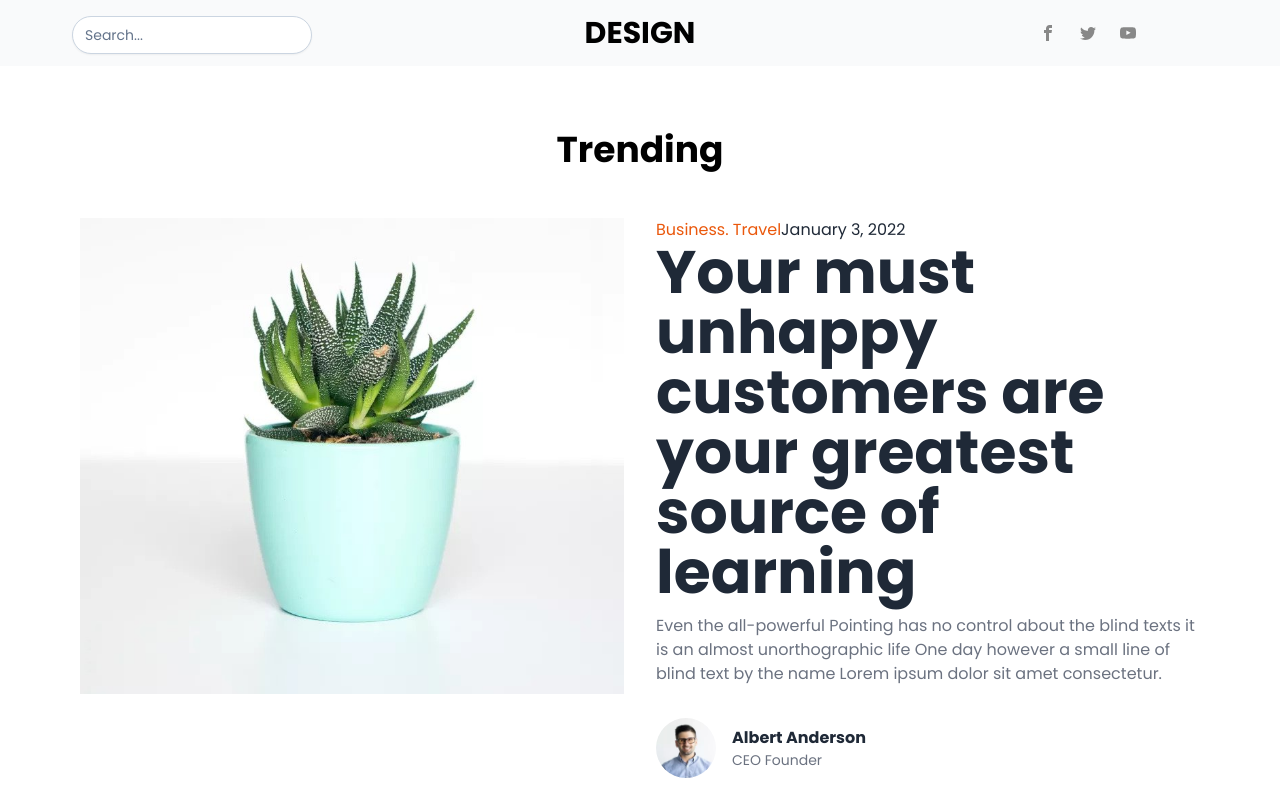
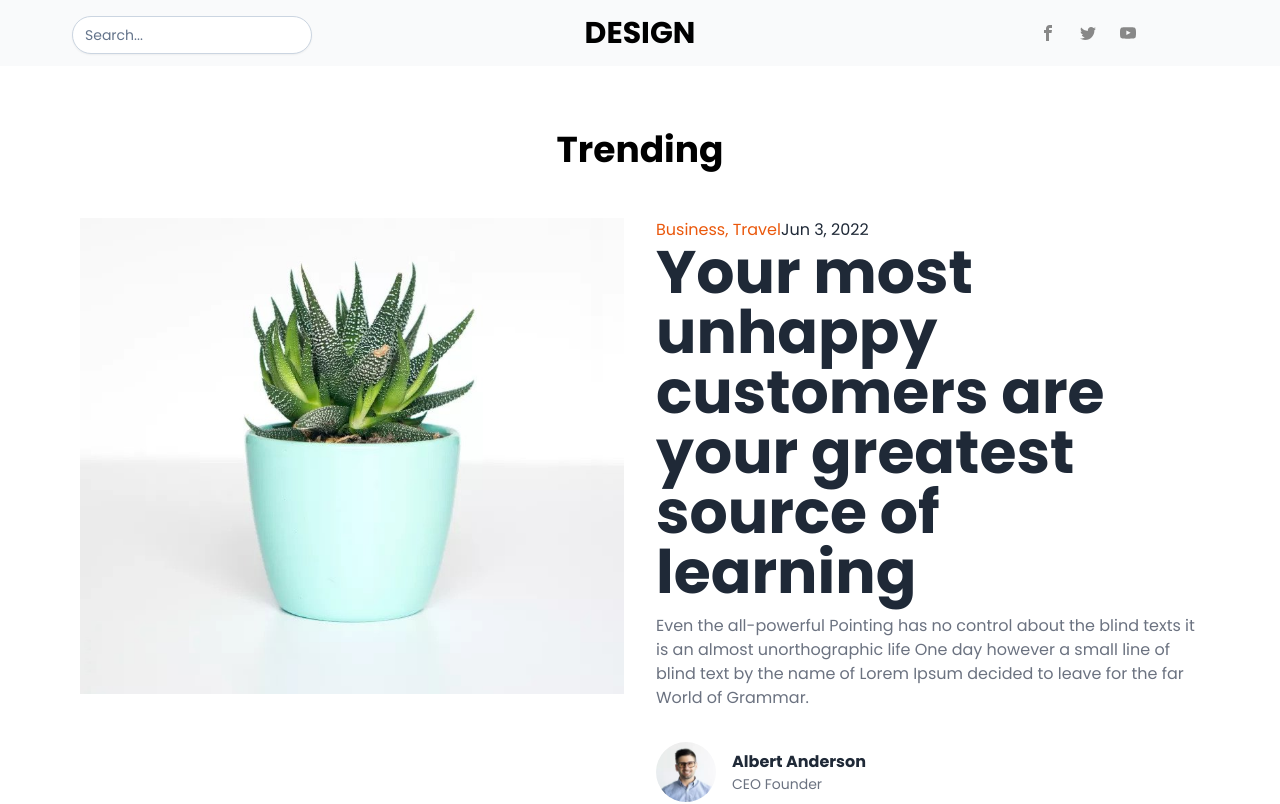
Before and after one commit to Rauf-pro/blogwithnextjs, a Next.js app: page / in a window 1280 px wide. Shown: the top 804 px of the page. Built offline with nearby package versions, Linux system fonts and the light colour scheme.

Commit message:
Display all fetch dada

```diff
--- a/components/Section1.js
+++ b/components/Section1.js
@@ -6,8 +6,15 @@ import { Swiper, SwiperSlide } from "swiper/react";
 import SwiperCore, {Autoplay} from 'swiper'
 // Import Swiper styles
 import "swiper/css";
+import fetcher from "../lib/fetcher";
+import Error from "./_child/error";
+import Spinner from "./_child/spinner";
 
 export default function Section1() {
+  const {data, isLoading, isError} = fetcher('api/trending')
+
+  if(isLoading) return <Spinner/>
+  if(isError) return <Error/>
     SwiperCore.use([Autoplay])
 
   const bg = {
@@ -28,31 +35,31 @@ export default function Section1() {
           // }}
 
         >
-          <SwiperSlide>{Slide()}</SwiperSlide>
-          <SwiperSlide>{Slide()}</SwiperSlide>
-          <SwiperSlide>{Slide()}</SwiperSlide>
-          <SwiperSlide>{Slide()}</SwiperSlide>
+          {data.map((value,index) => (
+            <SwiperSlide key={index}><Slide data={value}></Slide></SwiperSlide>
+          ))}
         </Swiper>
       </div>
     </section>
   );
 }
 
-function Slide() {
+function Slide({data}) {
+  const {id, title, category,img, published, description, author} = data;
   return (
     <div className="grid md:grid-cols-2 gap-8">
       <div className="image">
         <Link href={"/"}>
-          <Image src={"/images/img1.jpg"} width={600} height={600} alt="image" />
+          <Image src={img || "/"} width={600} height={600} alt="image" />
         </Link>
       </div>
       <div className="info flex justify-center flex-col">
         <div className="cat">
           <Link href={"/"} className="text-orange-600 hover:text-orange-700">
-            Business. Travel
+            {category || "Unknown"}
           </Link>
           <Link href={"/"} className="text-gray-800 hover:text-gray-600">
-            January 3, 2022
+            {published || "Unknown"}
           </Link>
         </div>
         <div className="title">
@@ -60,15 +67,13 @@ function Slide() {
             className="text-3xl md:text-6xl font-bold text-gray-800 hover:text-gray-600"
             href={"/"}
           >
-            Your must unhappy customers are your greatest source of learning
+            {title || "Title"}
           </Link>
         </div>
         <p className="text-gray-500 py-3">
-          Even the all-powerful Pointing has no control about the blind texts it
-          is an almost unorthographic life One day however a small line of blind
-          text by the name Lorem ipsum dolor sit amet consectetur.
+          {description || "description"}
         </p>
-        <Author />
+        {author ? <Author/> : <></>}
       </div>
     </div>
   );
--- a/components/Section3.js
+++ b/components/Section3.js
@@ -2,8 +2,15 @@ import Image from "next/image";
 import Link from "next/link";
 import { Swiper, SwiperSlide } from "swiper/react";
 import Author from "./_child/Author";
+import fetcher from "../lib/fetcher";
+import Error from "./_child/error";
+import Spinner from "./_child/spinner";
 
 export default function Section3() {
+  const {data, isLoading, isError} = fetcher('api/popular')
+
+  if(isLoading) return <Spinner/>
+  if(isError) return <Error/>
   return (
     <section className="container mx-auto md:px-20 py-16">
       <h1 className="font-bold text-4xl py-12 text-center">Most Popular</h1>
@@ -13,27 +20,22 @@ export default function Section3() {
         spaceBetween={50}
 
        >
-        <SwiperSlide>
-         {Post()}
-        </SwiperSlide>
-        <SwiperSlide>
-         {Post()}
-        </SwiperSlide>
-        <SwiperSlide>
-         {Post()}
-        </SwiperSlide>
+        {data.map((value, index) => (
+          <SwiperSlide key={index}><Post data={value}></Post></SwiperSlide>
+        ))}
        </Swiper>
     </section>
   );
 }
 
-function Post() {
+function Post({data}) {
+  const {id, title, category,img, published, description, author} = data;
     return (
       <div className="grid">
         <div className="images">
           <Link href={"/"}>
             <Image
-              src={"/images/img1.jpg"}
+              src={img || "/"}
               width={600}
               height={400}
               className="rounded"
@@ -44,10 +46,10 @@ function Post() {
         <div className="info flex justify-center flex-col py-4">
           <div className="cat">
             <Link href={"/"} className="text-orange-600 hover:text-orange-700">
-              Business. Travel
+              {category || "Unknown"}
             </Link>
             <Link href={"/"} className="text-gray-800 hover:text-gray-600">
-              January 3, 2022
+              {published || "Unknown"}
             </Link>
           </div>
           <div className="title">
@@ -55,15 +57,13 @@ function Post() {
               className="text-3xl md:text-4xl  font-bold text-gray-800 hover:text-gray-600"
               href={"/"}
             >
-              Your must unhappy customers are your greatest source of learning
+              {title || "Title"}
             </Link>
           </div>
           <p className="text-gray-500 py-3">
-            Even the all-powerful Pointing has no control about the blind texts it
-            is an almost unorthographic life One day however a small line of blind
-            text by the name Lorem ipsum dolor sit amet consectetur.
+            {description || "description"}
           </p>
-          <Author />
+          {author ? <Author/> : <></>}
         </div>
       </div>
     );
--- a/components/Section4.js
+++ b/components/Section4.js
@@ -1,8 +1,15 @@
 import Image from "next/image";
 import Link from "next/link";
 import Author from "./_child/Author";
+import fetcher from "../lib/fetcher";
+import Error from "./_child/error";
+import Spinner from "./_child/spinner";
 
 export default function Section4() {
+  const { data, isLoading, isError } = fetcher("api/popular");
+
+  if (isLoading) return <Spinner />;
+  if (isError) return <Error />;
   return (
     <section className="container mx-auto md:px-20 py-16">
       <div className="grid lg:grid-cols-2">
@@ -10,34 +17,31 @@ export default function Section4() {
           <h1 className="font-bold text-4xl py-12">Business</h1>
           <div className="flex flex-col gap-6">
             {/* post */}
-            {Post()}
-            {Post()}
-            {Post()}
-            {Post()}
-            {Post()}
+            {data[1] ? <Post data={data[1]}></Post> : ""}
+            {data[2] ? <Post data={data[2]}></Post> : ""}
+            {data[3] ? <Post data={data[3]}></Post> : ""}
           </div>
         </div>
         <div className="item">
           <h1 className="font-bold text-4xl py-12">Travel</h1>
           <div className="flex flex-col gap-6">
-            {Post()}
-            {Post()}
-            {Post()}
-            {Post()}
-            {Post()}
+            {data[4] ? <Post data={data[4]}></Post> : ""}
+            {data[5] ? <Post data={data[5]}></Post> : ""}
+            {data[2] ? <Post data={data[2]}></Post> : ""}
           </div>
         </div>
       </div>
     </section>
   );
 }
-function Post() {
+function Post({ data }) {
+  const { id, title, category, img, published, description, author } = data;
   return (
     <div className="flex gap-5">
       <div className="image flex flex-col justify-start">
         <Link href={"/"}>
           <Image
-            src={"/images/img1.jpg"}
+            src={img || "/"}
             width={300}
             height={250}
             className="rounded"
@@ -48,10 +52,10 @@ function Post() {
       <div className="info flex justify-center flex-col">
         <div className="cat">
           <Link href={"/"} className="text-orange-600 hover:text-orange-700">
-            Business. Travel
+            {category || "No Category"}
           </Link>
           <Link href={"/"} className="text-gray-800 hover:text-gray-600">
-            January 3, 2022
+            {published || "Unknown"}
           </Link>
         </div>
         <div className="title">
@@ -59,10 +63,10 @@ function Post() {
             className="text-3xl font-bold text-gray-800 hover:text-gray-600"
             href={"/"}
           >
-            Your must unhappy customers are your greatest source of learning
+            {title || "Title"}
           </Link>
         </div>
-        <Author />
+        {author ? <Author /> : <></>}
       </div>
     </div>
   );
```
